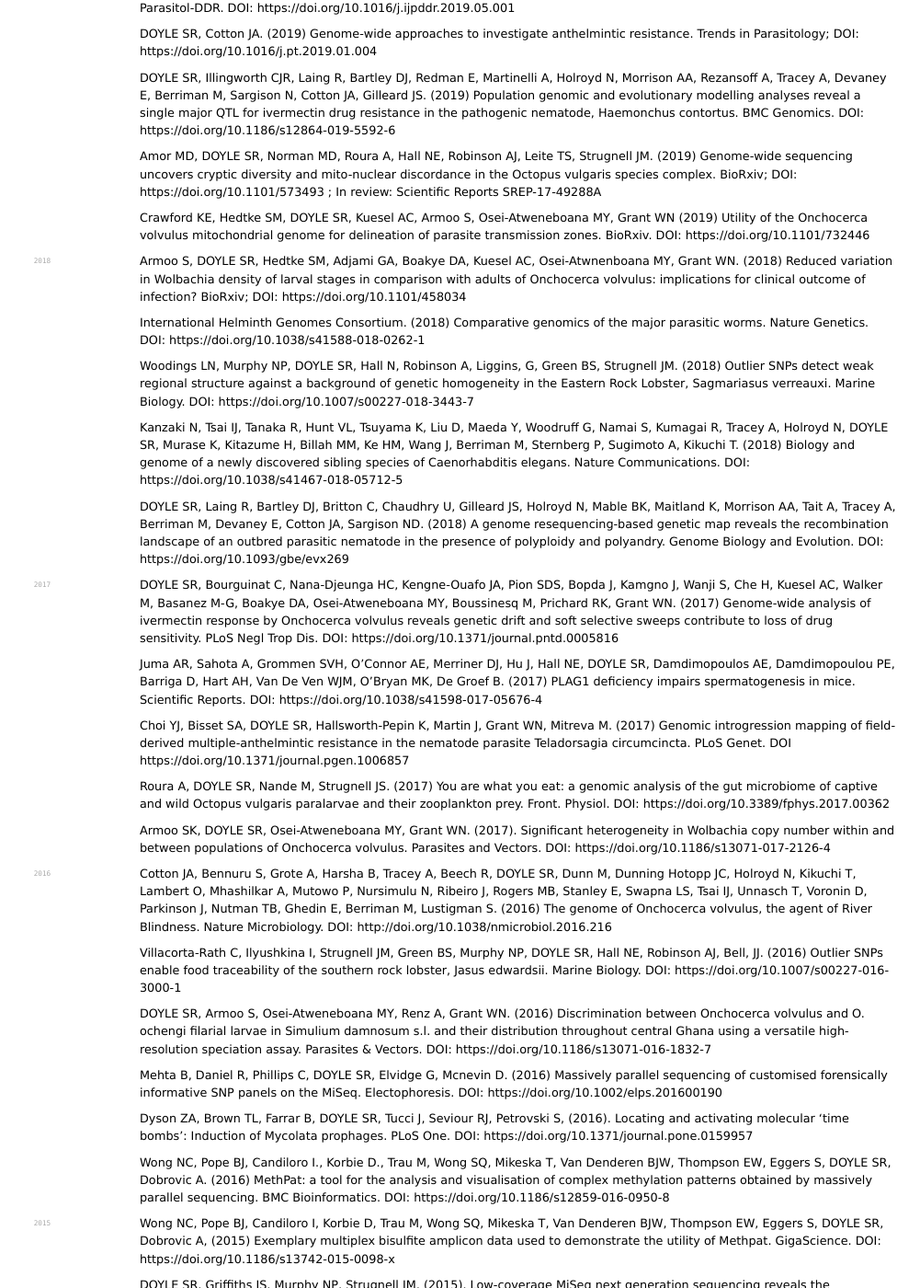
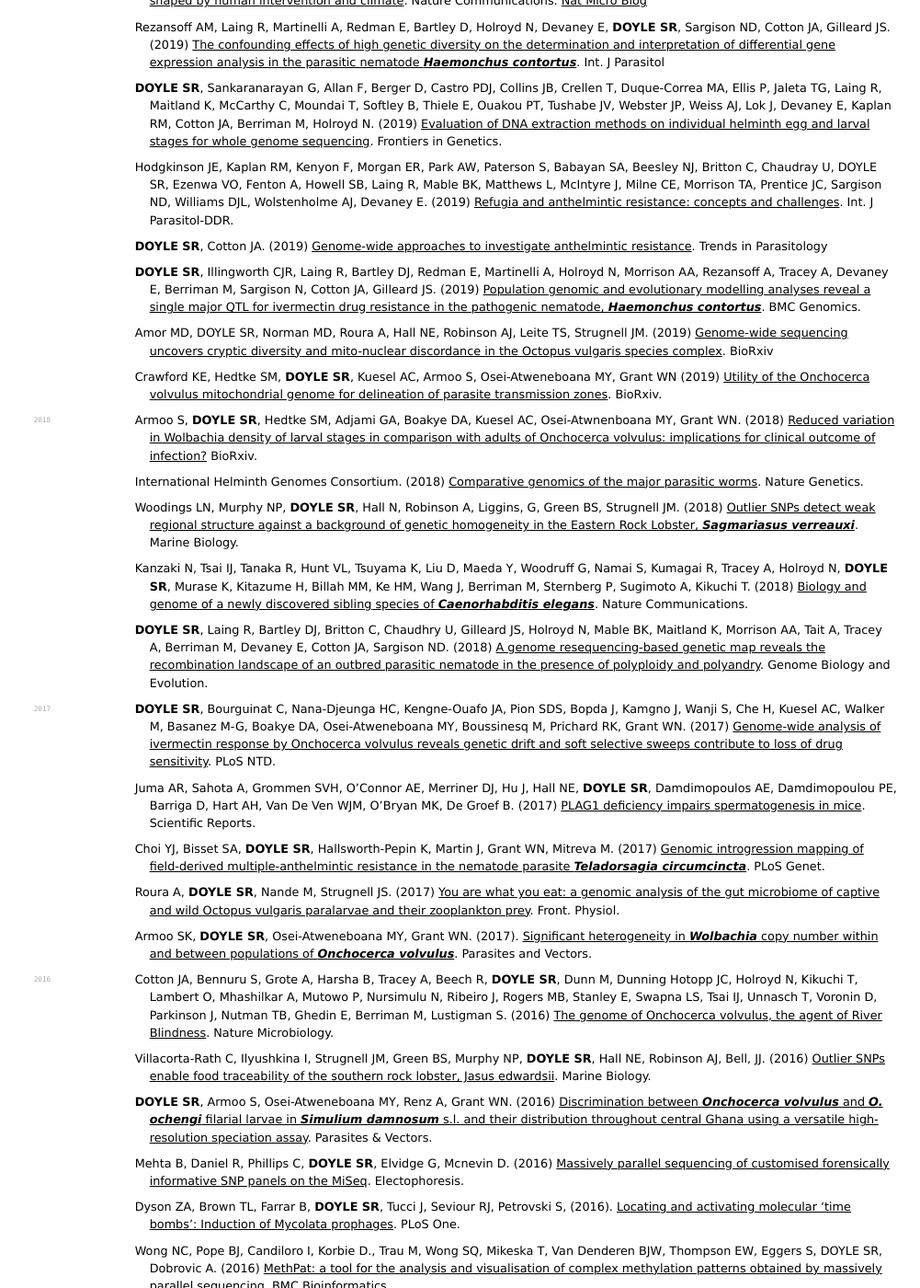
Before and after one commit to elipapa/markdown-cv, a Jekyll site: the page built from index.md, in a window 1280 px wide and 1400 px high, scrolled down 1688 px. Shown: the whole window at 92% size, without its empty margins (279-1280 px from the left). Built offline with Jekyll 4.4.1, drawn with Linux system fonts in a browser that asks for light colours; some of the changed text lies outside the part shown.

Commit message:
Update index.md

```diff
--- a/index.md
+++ b/index.md
@@ -89,71 +89,72 @@ La Trobe University, Australia
 
 30. Rezansoff AM, Laing R, Martinelli A, Redman E, Bartley D, Holroyd N, Devaney E, **DOYLE SR**, Sargison ND, Cotton JA, Gilleard JS. (2019) [The confounding effects of high genetic diversity on the determination and interpretation of differential gene expression analysis in the parasitic nematode *Haemonchus contortus*](https://doi.org/10.1016/j.ijpara.2019.05.012). Int. J Parasitol
 
-DOYLE SR, Sankaranarayan G, Allan F, Berger D, Castro PDJ, Collins JB, Crellen T, Duque-Correa MA, Ellis P, Jaleta TG, Laing R, Maitland K, McCarthy C, Moundai T, Softley B, Thiele E, Ouakou PT, Tushabe JV, Webster JP, Weiss AJ, Lok J, Devaney E, Kaplan RM, Cotton JA, Berriman M, Holroyd N. (2019) Evaluation of DNA extraction methods on individual helminth egg and larval stages for whole genome sequencing. Frontiers in Genetics. DOI: https://doi.org/10.3389/fgene.2019.00826
+29. **DOYLE SR**, Sankaranarayan G, Allan F, Berger D, Castro PDJ, Collins JB, Crellen T, Duque-Correa MA, Ellis P, Jaleta TG, Laing R, Maitland K, McCarthy C, Moundai T, Softley B, Thiele E, Ouakou PT, Tushabe JV, Webster JP, Weiss AJ, Lok J, Devaney E, Kaplan RM, Cotton JA, Berriman M, Holroyd N. (2019) [Evaluation of DNA extraction methods on individual helminth egg and larval stages for whole genome sequencing](https://doi.org/10.3389/fgene.2019.00826). Frontiers in Genetics.
 
-Hodgkinson JE, Kaplan RM, Kenyon F, Morgan ER, Park AW, Paterson S, Babayan SA, Beesley NJ, Britton C, Chaudray U, DOYLE SR, Ezenwa VO, Fenton A, Howell SB, Laing R, Mable BK, Matthews L, McIntyre J, Milne CE, Morrison TA, Prentice JC, Sargison ND, Williams DJL, Wolstenholme AJ, Devaney E. (2019) Refugia and anthelmintic resistance: concepts and challenges. Int. J Parasitol-DDR. DOI: https://doi.org/10.1016/j.ijpddr.2019.05.001
+28. Hodgkinson JE, Kaplan RM, Kenyon F, Morgan ER, Park AW, Paterson S, Babayan SA, Beesley NJ, Britton C, Chaudray U, DOYLE SR, Ezenwa VO, Fenton A, Howell SB, Laing R, Mable BK, Matthews L, McIntyre J, Milne CE, Morrison TA, Prentice JC, Sargison ND, Williams DJL, Wolstenholme AJ, Devaney E. (2019) [Refugia and anthelmintic resistance: concepts and challenges](https://doi.org/10.1016/j.ijpddr.2019.05.001). Int. J Parasitol-DDR.
 
-DOYLE SR, Cotton JA. (2019) Genome-wide approaches to investigate anthelmintic resistance. Trends in Parasitology; DOI: https://doi.org/10.1016/j.pt.2019.01.004
+27. **DOYLE SR**, Cotton JA. (2019) [Genome-wide approaches to investigate anthelmintic resistance](https://doi.org/10.1016/j.pt.2019.01.004). Trends in Parasitology
 
-DOYLE SR, Illingworth CJR, Laing R, Bartley DJ, Redman E, Martinelli A, Holroyd N, Morrison AA, Rezansoff A, Tracey A, Devaney E, Berriman M, Sargison N, Cotton JA, Gilleard JS. (2019) Population genomic and evolutionary modelling analyses reveal a single major QTL for ivermectin drug resistance in the pathogenic nematode, Haemonchus contortus. BMC Genomics. DOI: https://doi.org/10.1186/s12864-019-5592-6
+26. **DOYLE SR**, Illingworth CJR, Laing R, Bartley DJ, Redman E, Martinelli A, Holroyd N, Morrison AA, Rezansoff A, Tracey A, Devaney E, Berriman M, Sargison N, Cotton JA, Gilleard JS. (2019) [Population genomic and evolutionary modelling analyses reveal a single major QTL for ivermectin drug resistance in the pathogenic nematode, *Haemonchus contortus*](https://doi.org/10.1186/s12864-019-5592-6). BMC Genomics.
 
-Amor MD, DOYLE SR, Norman MD, Roura A, Hall NE, Robinson AJ, Leite TS, Strugnell JM. (2019) Genome-wide sequencing uncovers cryptic diversity and mito-nuclear discordance in the Octopus vulgaris species complex. BioRxiv; DOI: https://doi.org/10.1101/573493 ; In review: Scientific Reports SREP-17-49288A
+25. Amor MD, DOYLE SR, Norman MD, Roura A, Hall NE, Robinson AJ, Leite TS, Strugnell JM. (2019) [Genome-wide sequencing uncovers cryptic diversity and mito-nuclear discordance in the Octopus vulgaris species complex](https://doi.org/10.1101/573493). BioRxiv
 
-Crawford KE, Hedtke SM, DOYLE SR, Kuesel AC, Armoo S, Osei-Atweneboana MY, Grant WN (2019) Utility of the Onchocerca volvulus mitochondrial genome for delineation of parasite transmission zones. BioRxiv. DOI: https://doi.org/10.1101/732446
+24. Crawford KE, Hedtke SM, **DOYLE SR**, Kuesel AC, Armoo S, Osei-Atweneboana MY, Grant WN (2019) [Utility of the Onchocerca volvulus mitochondrial genome for delineation of parasite transmission zones](https://doi.org/10.1101/732446 ). BioRxiv.
 
 `2018`
-Armoo S, DOYLE SR, Hedtke SM, Adjami GA, Boakye DA, Kuesel AC, Osei-Atwnenboana MY, Grant WN. (2018) Reduced variation in Wolbachia density of larval stages in comparison with adults of Onchocerca volvulus: implications for clinical outcome of infection? BioRxiv; DOI: https://doi.org/10.1101/458034
+23. Armoo S, **DOYLE SR**, Hedtke SM, Adjami GA, Boakye DA, Kuesel AC, Osei-Atwnenboana MY, Grant WN. (2018) [Reduced variation in Wolbachia density of larval stages in comparison with adults of Onchocerca volvulus: implications for clinical outcome of infection?](https://doi.org/10.1101/458034 ) BioRxiv.
 
-International Helminth Genomes Consortium. (2018) Comparative genomics of the major parasitic worms. Nature Genetics. DOI: https://doi.org/10.1038/s41588-018-0262-1
+22. International Helminth Genomes Consortium. (2018) [Comparative genomics of the major parasitic worms](https://doi.org/10.1038/s41588-018-0262-1). Nature Genetics.
 
-Woodings LN, Murphy NP, DOYLE SR, Hall N, Robinson A, Liggins, G, Green BS, Strugnell JM. (2018) Outlier SNPs detect weak regional structure against a background of genetic homogeneity in the Eastern Rock Lobster, Sagmariasus verreauxi. Marine Biology. DOI: https://doi.org/10.1007/s00227-018-3443-7
+21. Woodings LN, Murphy NP, **DOYLE SR**, Hall N, Robinson A, Liggins, G, Green BS, Strugnell JM. (2018) [Outlier SNPs detect weak regional structure against a background of genetic homogeneity in the Eastern Rock Lobster, *Sagmariasus verreauxi*](https://doi.org/10.1007/s00227-018-3443-7). Marine Biology.
 
-Kanzaki N, Tsai IJ, Tanaka R, Hunt VL, Tsuyama K, Liu D, Maeda Y, Woodruff G, Namai S, Kumagai R, Tracey A, Holroyd N, DOYLE SR, Murase K, Kitazume H, Billah MM, Ke HM, Wang J, Berriman M, Sternberg P, Sugimoto A, Kikuchi T. (2018) Biology and genome of a newly discovered sibling species of Caenorhabditis elegans. Nature Communications. DOI: https://doi.org/10.1038/s41467-018-05712-5
+20. Kanzaki N, Tsai IJ, Tanaka R, Hunt VL, Tsuyama K, Liu D, Maeda Y, Woodruff G, Namai S, Kumagai R, Tracey A, Holroyd N, **DOYLE SR**, Murase K, Kitazume H, Billah MM, Ke HM, Wang J, Berriman M, Sternberg P, Sugimoto A, Kikuchi T. (2018) [Biology and genome of a newly discovered sibling species of *Caenorhabditis elegans*](https://doi.org/10.1038/s41467-018-05712-5). Nature Communications.
 
-DOYLE SR, Laing R, Bartley DJ, Britton C, Chaudhry U, Gilleard JS, Holroyd N, Mable BK, Maitland K, Morrison AA, Tait A, Tracey A, Berriman M, Devaney E, Cotton JA, Sargison ND. (2018) A genome resequencing-based genetic map reveals the recombination landscape of an outbred parasitic nematode in the presence of polyploidy and polyandry. Genome Biology and Evolution. DOI: https://doi.org/10.1093/gbe/evx269
+19. **DOYLE SR**, Laing R, Bartley DJ, Britton C, Chaudhry U, Gilleard JS, Holroyd N, Mable BK, Maitland K, Morrison AA, Tait A, Tracey A, Berriman M, Devaney E, Cotton JA, Sargison ND. (2018) [A genome resequencing-based genetic map reveals the recombination landscape of an outbred parasitic nematode in the presence of polyploidy and polyandry](https://doi.org/10.1093/gbe/evx269). Genome Biology and Evolution.
 
 `2017`
-DOYLE SR, Bourguinat C, Nana-Djeunga HC, Kengne-Ouafo JA, Pion SDS, Bopda J, Kamgno J, Wanji S, Che H, Kuesel AC, Walker M, Basanez M-G, Boakye DA, Osei-Atweneboana MY, Boussinesq M, Prichard RK, Grant WN. (2017) Genome-wide analysis of ivermectin response by Onchocerca volvulus reveals genetic drift and soft selective sweeps contribute to loss of drug sensitivity. PLoS Negl Trop Dis. DOI: https://doi.org/10.1371/journal.pntd.0005816
+18. **DOYLE SR**, Bourguinat C, Nana-Djeunga HC, Kengne-Ouafo JA, Pion SDS, Bopda J, Kamgno J, Wanji S, Che H, Kuesel AC, Walker M, Basanez M-G, Boakye DA, Osei-Atweneboana MY, Boussinesq M, Prichard RK, Grant WN. (2017) [Genome-wide analysis of ivermectin response by Onchocerca volvulus reveals genetic drift and soft selective sweeps contribute to loss of drug sensitivity](https://doi.org/10.1371/journal.pntd.0005816). PLoS NTD.
 
-Juma AR, Sahota A, Grommen SVH, O’Connor AE, Merriner DJ, Hu J, Hall NE, DOYLE SR, Damdimopoulos AE, Damdimopoulou PE, Barriga D, Hart AH, Van De Ven WJM, O’Bryan MK, De Groef B. (2017) PLAG1 deficiency impairs spermatogenesis in mice. Scientific Reports. DOI: https://doi.org/10.1038/s41598-017-05676-4
+17. Juma AR, Sahota A, Grommen SVH, O’Connor AE, Merriner DJ, Hu J, Hall NE, **DOYLE SR**, Damdimopoulos AE, Damdimopoulou PE, Barriga D, Hart AH, Van De Ven WJM, O’Bryan MK, De Groef B. (2017) [PLAG1 deficiency impairs spermatogenesis in mice](https://doi.org/10.1038/s41598-017-05676-4). Scientific Reports.
 
-Choi YJ, Bisset SA, DOYLE SR, Hallsworth-Pepin K, Martin J, Grant WN, Mitreva M. (2017) Genomic introgression mapping of field-derived multiple-anthelmintic resistance in the nematode parasite Teladorsagia circumcincta. PLoS Genet. DOI https://doi.org/10.1371/journal.pgen.1006857
+16. Choi YJ, Bisset SA, **DOYLE SR**, Hallsworth-Pepin K, Martin J, Grant WN, Mitreva M. (2017) [Genomic introgression mapping of field-derived multiple-anthelmintic resistance in the nematode parasite *Teladorsagia circumcincta*](https://doi.org/10.1371/journal.pgen.1006857). PLoS Genet.
 
-Roura A, DOYLE SR, Nande M, Strugnell JS. (2017) You are what you eat: a genomic analysis of the gut microbiome of captive and wild Octopus vulgaris paralarvae and their zooplankton prey. Front. Physiol. DOI: https://doi.org/10.3389/fphys.2017.00362
+15. Roura A, **DOYLE SR**, Nande M, Strugnell JS. (2017) [You are what you eat: a genomic analysis of the gut microbiome of captive and wild Octopus vulgaris paralarvae and their zooplankton prey](https://doi.org/10.3389/fphys.2017.00362). Front. Physiol.
 
-Armoo SK, DOYLE SR, Osei-Atweneboana MY, Grant WN. (2017). Significant heterogeneity in Wolbachia copy number within and between populations of Onchocerca volvulus. Parasites and Vectors. DOI: https://doi.org/10.1186/s13071-017-2126-4
+14. Armoo SK, **DOYLE SR**, Osei-Atweneboana MY, Grant WN. (2017). [Significant heterogeneity in *Wolbachia* copy number within and between populations of *Onchocerca volvulus*](https://doi.org/10.1186/s13071-017-2126-4). Parasites and Vectors.
 
 `2016`
-Cotton JA, Bennuru S, Grote A, Harsha B, Tracey A, Beech R, DOYLE SR, Dunn M, Dunning Hotopp JC, Holroyd N, Kikuchi T, Lambert O, Mhashilkar A, Mutowo P, Nursimulu N, Ribeiro J, Rogers MB, Stanley E, Swapna LS, Tsai IJ, Unnasch T, Voronin D, Parkinson J, Nutman TB, Ghedin E, Berriman M, Lustigman S. (2016) The genome of Onchocerca volvulus, the agent of River Blindness. Nature Microbiology. DOI: http://doi.org/10.1038/nmicrobiol.2016.216
+13. Cotton JA, Bennuru S, Grote A, Harsha B, Tracey A, Beech R, **DOYLE SR**, Dunn M, Dunning Hotopp JC, Holroyd N, Kikuchi T, Lambert O, Mhashilkar A, Mutowo P, Nursimulu N, Ribeiro J, Rogers MB, Stanley E, Swapna LS, Tsai IJ, Unnasch T, Voronin D, Parkinson J, Nutman TB, Ghedin E, Berriman M, Lustigman S. (2016) [The genome of Onchocerca volvulus, the agent of River Blindness](http://doi.org/10.1038/nmicrobiol.2016.216 ). Nature Microbiology.
 
-Villacorta-Rath C, Ilyushkina I, Strugnell JM, Green BS, Murphy NP, DOYLE SR, Hall NE, Robinson AJ, Bell, JJ. (2016) Outlier SNPs enable food traceability of the southern rock lobster, Jasus edwardsii. Marine Biology. DOI: https://doi.org/10.1007/s00227-016-3000-1
+12. Villacorta-Rath C, Ilyushkina I, Strugnell JM, Green BS, Murphy NP, **DOYLE SR**, Hall NE, Robinson AJ, Bell, JJ. (2016) [Outlier SNPs enable food traceability of the southern rock lobster, Jasus edwardsii](https://doi.org/10.1007/s00227-016-3000-1). Marine Biology.
 
-DOYLE SR, Armoo S, Osei-Atweneboana MY, Renz A, Grant WN. (2016) Discrimination between Onchocerca volvulus and O. ochengi filarial larvae in Simulium damnosum s.l. and their distribution throughout central Ghana using a versatile high-resolution speciation assay. Parasites & Vectors. DOI: https://doi.org/10.1186/s13071-016-1832-7
+11. **DOYLE SR**, Armoo S, Osei-Atweneboana MY, Renz A, Grant WN. (2016) [Discrimination between *Onchocerca volvulus* and *O. ochengi* filarial larvae in *Simulium damnosum* s.l. and their distribution throughout central Ghana using a versatile high-resolution speciation assay](https://doi.org/10.1186/s13071-016-1832-7). Parasites & Vectors.
 
-Mehta B, Daniel R, Phillips C, DOYLE SR, Elvidge G, Mcnevin D. (2016) Massively parallel sequencing of customised forensically informative SNP panels on the MiSeq. Electophoresis. DOI: https://doi.org/10.1002/elps.201600190
+10. Mehta B, Daniel R, Phillips C, **DOYLE SR**, Elvidge G, Mcnevin D. (2016) [Massively parallel sequencing of customised forensically informative SNP panels on the MiSeq](https://doi.org/10.1002/elps.201600190). Electophoresis.
 
-Dyson ZA, Brown TL, Farrar B, DOYLE SR, Tucci J, Seviour RJ, Petrovski S, (2016). Locating and activating molecular 'time bombs': Induction of Mycolata prophages. PLoS One. DOI: https://doi.org/10.1371/journal.pone.0159957
+9. Dyson ZA, Brown TL, Farrar B, **DOYLE SR**, Tucci J, Seviour RJ, Petrovski S, (2016). [Locating and activating molecular 'time bombs': Induction of Mycolata prophages](https://doi.org/10.1371/journal.pone.0159957). PLoS One.
 
-Wong NC, Pope BJ, Candiloro I., Korbie D., Trau M, Wong SQ, Mikeska T, Van Denderen BJW, Thompson EW, Eggers S, DOYLE SR, Dobrovic A. (2016) MethPat: a tool for the analysis and visualisation of complex methylation patterns obtained by massively parallel sequencing. BMC Bioinformatics. DOI: https://doi.org/10.1186/s12859-016-0950-8
+8. Wong NC, Pope BJ, Candiloro I, Korbie D., Trau M, Wong SQ, Mikeska T, Van Denderen BJW, Thompson EW, Eggers S, DOYLE SR, Dobrovic A. (2016) [MethPat: a tool for the analysis and visualisation of complex methylation patterns obtained by massively parallel sequencing](https://doi.org/10.1186/s12859-016-0950-8). BMC Bioinformatics.
 
 `2015`
-Wong NC, Pope BJ, Candiloro I, Korbie D, Trau M, Wong SQ, Mikeska T, Van Denderen BJW, Thompson EW, Eggers S, DOYLE SR, Dobrovic A, (2015) Exemplary multiplex bisulfite amplicon data used to demonstrate the utility of Methpat. GigaScience. DOI: https://doi.org/10.1186/s13742-015-0098-x
+7. Wong NC, Pope BJ, Candiloro I, Korbie D, Trau M, Wong SQ, Mikeska T, Van Denderen BJW, Thompson EW, Eggers S, **DOYLE SR**, Dobrovic A (2015) [Exemplary multiplex bisulfite amplicon data used to demonstrate the utility of Methpat](https://doi.org/10.1186/s13742-015-0098-x). GigaScience.
 
-DOYLE SR, Griffiths IS, Murphy NP, Strugnell JM, (2015). Low-coverage MiSeq next generation sequencing reveals the mitochondrial genome of the Eastern Rock Lobster, Sagmariasus verreauxi. Mitochondrial DNA. DOI https://doi.org/10.3109/19401736.2013.855921
+6. DOYLE SR, Griffiths IS, Murphy NP, Strugnell JM (2015) [Low-coverage MiSeq next generation sequencing reveals the mitochondrial genome of the Eastern Rock Lobster, *Sagmariasus verreauxi*](https://doi.org/10.3109/19401736.2013.855921). Mitochondrial DNA.
 
 `2013`
-DOYLE SR, Kasinadhuni NRP, Chan CK, Grant WN, (2013). Evidence of evolutionary constraints on the sequence composition of mitochondrial matrix targeting sequences. PLoS One. DOI: https://doi.org/10.1371/journal.pone.0067938
+5. **DOYLE SR**, Kasinadhuni NRP, Chan CK, Grant WN, (2013). [Evidence of evolutionary constraints on the sequence composition of mitochondrial matrix targeting sequences](https://doi.org/10.1371/journal.pone.0067938). PLoS One.
 
 `2011`
-DOYLE SR, Chan CK, and Grant WN, (2011). Enhanced annealing of mismatched oligonucleotides using a novel melting curve assay allows efficient in vitro discrimination and restriction of a single nucleotide polymorphism. BMC Biotechnology. DOI: https://doi.org/10.1186/1472-6750-11-83
+4. **DOYLE SR**, Chan CK, and Grant WN (2011). [Enhanced annealing of mismatched oligonucleotides using a novel melting curve assay allows efficient in vitro discrimination and restriction of a single nucleotide polymorphism](https://doi.org/10.1186/1472-6750-11-83). BMC Biotechnology.
 
-Chan CK, Hart AH, Lister AN, DOYLE SR. (2011) Learning styles of 3rd year genetics students and their affection and perception of effectiveness of a range of instructional modes. ACSME Proceedings 2011 Teaching for Diversity – Challenges and Strategies. DOI:
+3. Chan CK, Hart AH, Lister AN, **DOYLE SR** (2011) [Learning styles of 3rd year genetics students and their affection and perception of effectiveness of a range of instructional modes](). ACSME Proceedings 2011 Teaching for Diversity – Challenges and Strategies.
 
 `2008`
-DOYLE SR and Chan CK, (2008). Mitochondrial gene therapy an evaluation of strategies for the treatment of mitochondrial DNA disorders. Hum Gene Ther. Figure 2 was selected as the cover artwork for the print issue; DOI: https://doi.org/10.1089/hum.2008.090
+2. **DOYLE SR** and Chan CK (2008) [Mitochondrial gene therapy: an evaluation of strategies for the treatment of mitochondrial DNA disorders](https://doi.org/10.1089/hum.2008.090). Hum Gene Ther.
+- Figure 2 was selected as the cover artwork for the print issue
 
 `2007`
-DOYLE SR and Chan CK, (2007). Differential intracellular distribution of DNA complexed with polyethylenimine (PEI) and PEI-polyarginine PTD influences exogenous gene expression within live COS-7 cells. Genet Vaccines Ther. DOI: https://doi.org/10.1186/1479-0556-5-11
+1. **DOYLE SR** and Chan CK, (2007). [Differential intracellular distribution of DNA complexed with polyethylenimine (PEI) and PEI-polyarginine PTD influences exogenous gene expression within live COS-7 cells](https://doi.org/10.1186/1479-0556-5-11). Genet Vaccines Ther.
 
 
 
```
